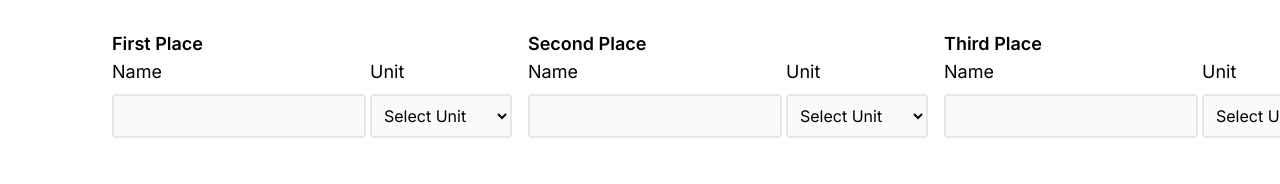
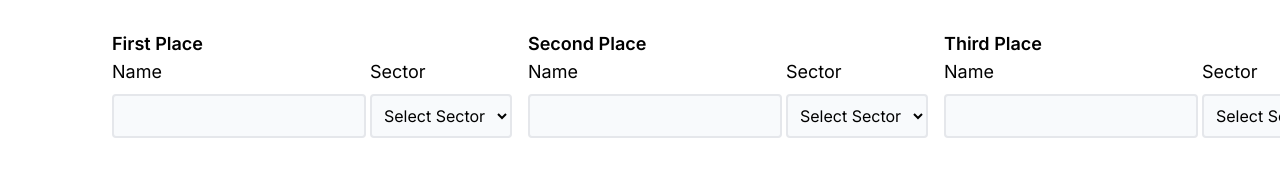
Before and after one commit to Thasneem-ma/manjeshwarSahithyolsav, a Next.js app: page /abacad in a window 1280 px wide. Shown: the part 366-550 px from the top of the page. Built offline with nearby package versions, Linux system fonts and the light colour scheme.

Commit message:
sector name update

```diff
--- a/app/abacad/page.js
+++ b/app/abacad/page.js
@@ -15,8 +15,8 @@ function Page() {
     thirdUnit: '',
   })
 
-  const units = ['Santhadka','Chigurpade','Battippadav','Miyapadav','Baliyoor','Jisthiya' ,
-    'Badavi Nagar','Berike','Kulabail','Munnippady','Borkala','Thalakala','Bejjangala',]
+  const units = ['Vorkady','Bakrabail','Manjeshwar','Meenja','Kunjathur','Kedumbady' ,
+    'Kadambar','Daigoli',]
 
   const categories = ['Lower Primary','Upper Primary','High School','Higher Secondary','Junior','Senior','General',]
 
@@ -154,13 +154,13 @@ function Page() {
           className='bg-slate-50 hover:bg-slate-100 p-2 rounded border-2 ' type="text" />
           </div>
         <div className='flex flex-col gap-2'>
-        <label htmlFor="result Number" className='text-lg'>Unit</label>
+        <label htmlFor="result Number" className='text-lg'>Sector</label>
         <select
         required
         value={result.firstUnit}
         onChange={(e)=> setResult({...result, firstUnit: e.target.value})}
         className='bg-slate-50 h-full hover:bg-slate-100 p-2 rounded border-2 ' name="" id="">
-          <option value="">Select Unit</option>
+          <option value="">Select Sector</option>
           {units.map((unit,i) =><option key={i} value={unit}>{unit}</option>)}
         </select>
         </div>
@@ -180,13 +180,13 @@ function Page() {
           className='bg-slate-50 hover:bg-slate-100 p-2 rounded border-2 ' type="text" />
           </div>
         <div className='flex flex-col gap-2'>
-        <label htmlFor="result Number" className='text-lg'>Unit</label>
+        <label htmlFor="result Number" className='text-lg'>Sector</label>
         <select
         required
         value={result.secondUnit}
         onChange={(e) =>setResult({...result, secondUnit: e.target.value})}
         className='bg-slate-50 h-full hover:bg-slate-100 p-2 rounded border-2 ' name="" id="">
-          <option value="">Select Unit</option>
+          <option value="">Select Sector</option>
           {units.map((unit,i) =><option key={i} value={unit}>{unit}</option>)}
 
         </select>
@@ -207,13 +207,13 @@ function Page() {
           className='bg-slate-50 hover:bg-slate-100 p-2 rounded border-2 ' type="text" />
           </div>
         <div className='flex flex-col gap-2'>
-        <label htmlFor="result Number" className='text-lg'>Unit</label>
+        <label htmlFor="result Number" className='text-lg'>Sector</label>
         <select
         required
         value={result.thirdUnit}
         onChange={(e)=>setResult({...result, thirdUnit: e.target.value})}
         className='bg-slate-50 h-full hover:bg-slate-100 p-2 rounded border-2 ' name="" id="">
-          <option value="">Select Unit</option>
+          <option value="">Select Sector</option>
           {units.map((unit,i) =><option key={i} value={unit}>{unit}</option>)}
 
         </select>
```
